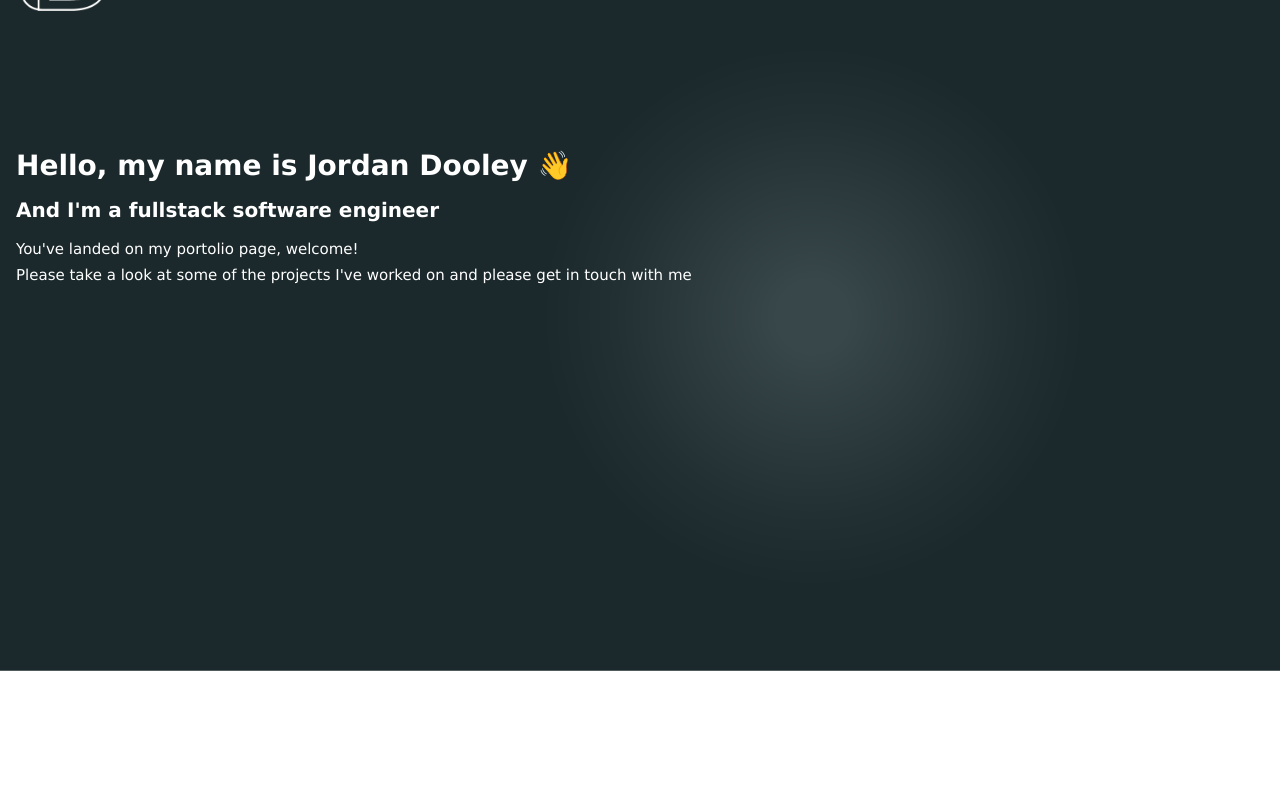
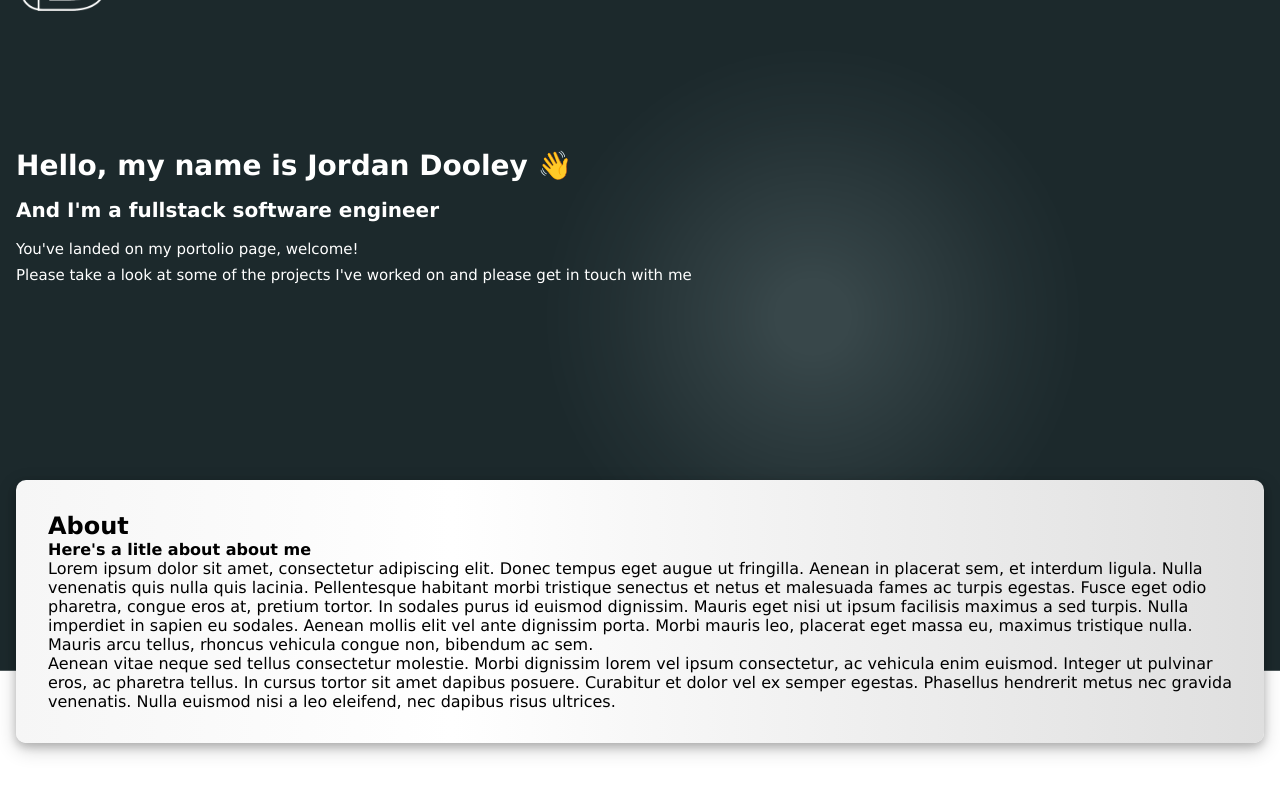
Before and after one commit to jaydools/portfolio, a React (Create React App) app: page / in a window 1280 px wide. Shown: the top 794 px of the page. Built offline with nearby package versions, Linux system fonts and the light colour scheme.

Commit message:
basic setup made

```diff
--- a/src/App.js
+++ b/src/App.js
@@ -1,4 +1,5 @@
 import "./App.scss";
+import About from "./components/About/About";
 import Hero from "./components/Hero/Hero";
 import Nav from "./components/Nav/Nav";
 import Burger from "./components/NavHamburg/Burger";
@@ -9,6 +10,7 @@ function App() {
             <Burger />
             <Nav />
             <Hero />
+            <About />
         </div>
     );
 }
--- /dev/null
+++ b/src/components/About/About.js
@@ -0,0 +1,34 @@
+import React from "react";
+import "./About.scss";
+
+function About() {
+    return (
+        <div className="about-container">
+            <div className="about-card">
+                <h2>About</h2>
+                <h4>Here's a litle about about me</h4>
+                <p>
+                    Lorem ipsum dolor sit amet, consectetur adipiscing elit. Donec tempus eget augue
+                    ut fringilla. Aenean in placerat sem, et interdum ligula. Nulla venenatis quis
+                    nulla quis lacinia. Pellentesque habitant morbi tristique senectus et netus et
+                    malesuada fames ac turpis egestas. Fusce eget odio pharetra, congue eros at,
+                    pretium tortor. In sodales purus id euismod dignissim. Mauris eget nisi ut ipsum
+                    facilisis maximus a sed turpis. Nulla imperdiet in sapien eu sodales. Aenean
+                    mollis elit vel ante dignissim porta. Morbi mauris leo, placerat eget massa eu,
+                    maximus tristique nulla. Mauris arcu tellus, rhoncus vehicula congue non,
+                    bibendum ac sem.
+                </p>
+
+                <p>
+                    Aenean vitae neque sed tellus consectetur molestie. Morbi dignissim lorem vel
+                    ipsum consectetur, ac vehicula enim euismod. Integer ut pulvinar eros, ac
+                    pharetra tellus. In cursus tortor sit amet dapibus posuere. Curabitur et dolor
+                    vel ex semper egestas. Phasellus hendrerit metus nec gravida venenatis. Nulla
+                    euismod nisi a leo eleifend, nec dapibus risus ultrices.
+                </p>
+            </div>
+        </div>
+    );
+}
+
+export default About;
--- /dev/null
+++ b/src/components/About/About.scss
@@ -0,0 +1,17 @@
+@use "../../style/global" as *;
+@use "../../style/mixins" as *;
+@use "../../style/variables" as *;
+
+.about-card {
+    border-radius: $cardRadius;
+    background: linear-gradient(
+        90deg,
+        rgba(246, 246, 246, 1) 0%,
+        rgba(255, 255, 255, 1) 35%,
+        rgba(223, 223, 223, 1) 100%
+    );
+    box-shadow: 0 4px 8px 0 rgba(0, 0, 0, 0.2), 0 6px 20px 0 rgba(0, 0, 0, 0.19);
+    margin: 12rem 1rem 2rem 1rem;
+    padding: 2rem;
+    transition: transform 0.3s ease;
+}
```
